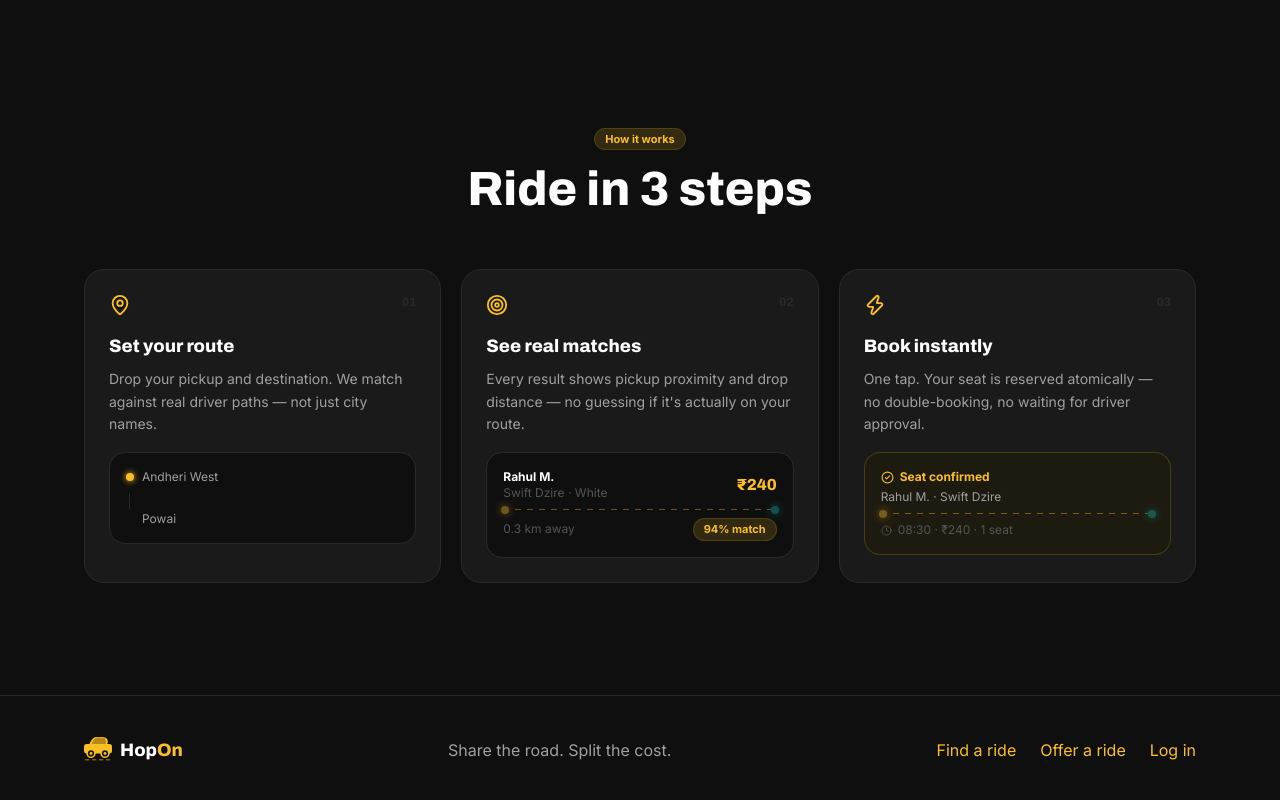
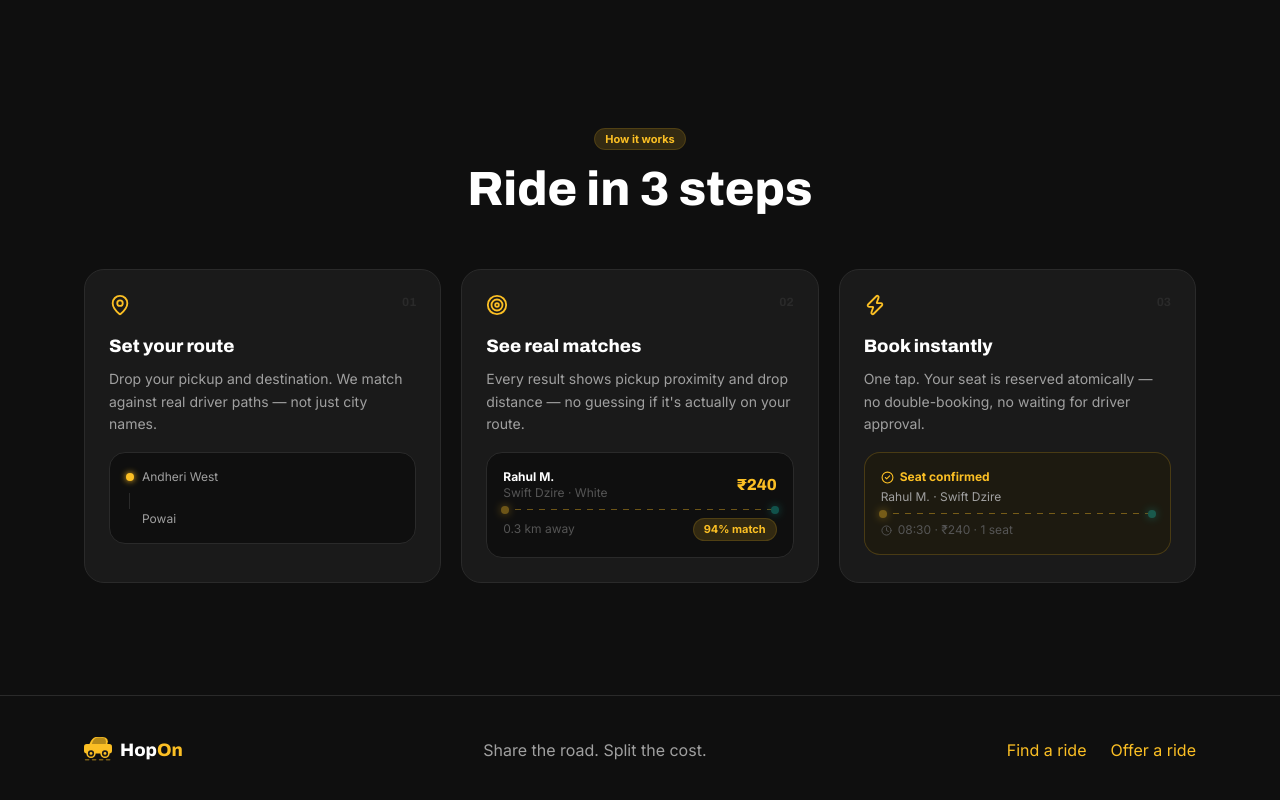
Before and after one commit to PranaliPathak04/HopOn, a Next.js app: page / in a window 1280 px wide. Shown: the part 982-1782 px from the top of the page. Built offline with nearby package versions, Linux system fonts and the light colour scheme; no server answers.

Commit message:
refract: removed extra btn from footer

```diff
--- a/app/page.tsx
+++ b/app/page.tsx
@@ -504,9 +504,6 @@ export default async function Home() {
             >
               Offer a ride
             </Link>
-            <Link href="/login" className="hover:text-white transition-colors">
-              Log in
-            </Link>
           </div>
         </div>
       </footer>
```
